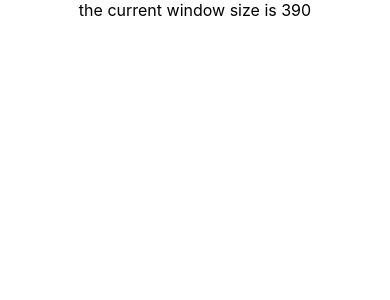
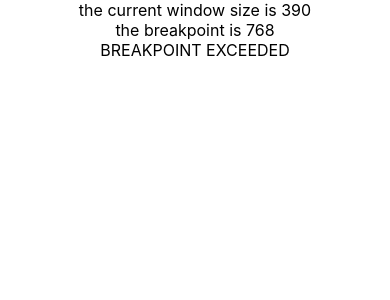
Before and after one commit to phillipbarron/navigation-with-hooks, a React (Create React App) app: page / in a window 390 px wide. Shown: the top 300 px of the page. Built offline with nearby package versions, Linux system fonts and the light colour scheme.

Commit message:
added logic around breakpoint being exceeded as POC - renaming required

```diff
--- a/src/App.js
+++ b/src/App.js
@@ -5,7 +5,7 @@ import NavigationProvider from './navigation-provider';
 function App() {
   return (
     <div className="App">
-      <NavigationProvider />
+      <NavigationProvider breakpoint={768} />
     </div>
   );
 }
--- a/src/navigation-provider.js
+++ b/src/navigation-provider.js
@@ -1,18 +1,25 @@
-import React, { useState, useEffect } from 'react';
+import React, { useState, useEffect } from "react";
 
-function NavigationProvider() {
+function NavigationProvider({ breakpoint }) {
   const [windowSize, setWindowSize] = useState(window.innerWidth);
   useEffect(() => {
     const handleResize = () => {
-        setWindowSize(window.innerWidth);
-    }
-    window.addEventListener('resize', handleResize)
-    return () => { window.removeEventListener('resize', handleResize) }
+      setWindowSize(window.innerWidth);
+    };
+    window.addEventListener("resize", handleResize);
+    return () => {
+      window.removeEventListener("resize", handleResize);
+    };
   }, []);
   return (
     <div>
-      the current window size is {windowSize}
-    </div>);
+      <div>the current window size is {windowSize}</div>
+      <div>the breakpoint is {breakpoint}</div>
+      {breakpoint > windowSize &&
+        <div>BREAKPOINT EXCEEDED</div>
+      }
+    </div>
+  );
 }
 
 export default NavigationProvider;
```
